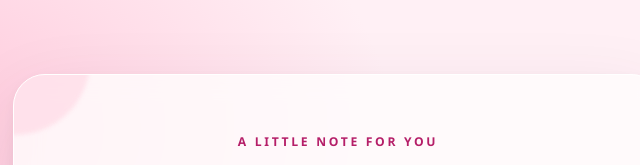
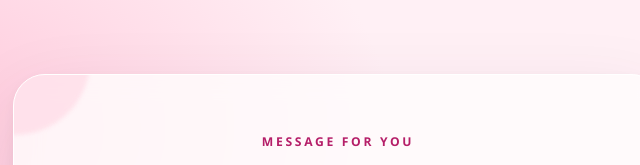
Before and after one commit to mohamedmegahed168/shahd-hassan, a plain HTML site: page index.html in a window 1280 px wide. Shown: the top 165 px of the page, 302-942 px from the left. Drawn offline with Linux system fonts and the light colour scheme.

Commit message:
committed

```diff
--- a/index.html
+++ b/index.html
@@ -259,7 +259,7 @@
   </head>
   <body>
     <main>
-      <p class="eyebrow">A little note for you</p>
+      <p class="eyebrow">Message for you</p>
       <h1>Hi Shahd, I just wanted to tell you <span>one thing.</span></h1>
       <p class="hint">There's something waiting for you below</p>
 
```
